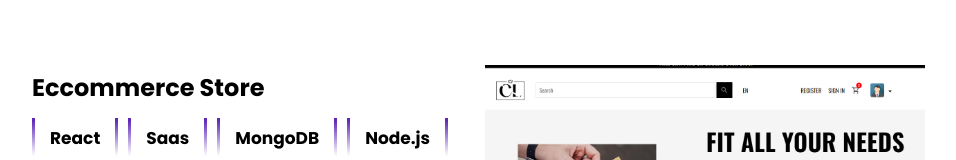
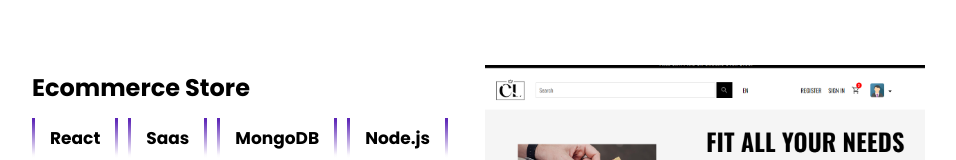
Before and after one commit to Wmurciarey9/portfolioV4, a React (Create React App) app: page / in a window 1280 px wide. Shown: the part 1755-1915 px from the top of the page, without its empty margins (160-1116 px from the left). Built offline with nearby package versions, Linux system fonts and the light colour scheme.

Commit message:
typos fix

```diff
--- a/src/components/projects/Projects.jsx
+++ b/src/components/projects/Projects.jsx
@@ -19,7 +19,7 @@ export const Projects = () => {
         techFour="CSS"
       />
       <Project
-        title="Eccommerce Store"
+        title="Ecommerce Store"
         img={Ecommerce}
         liveUrl=""
         gitHub=""
```
